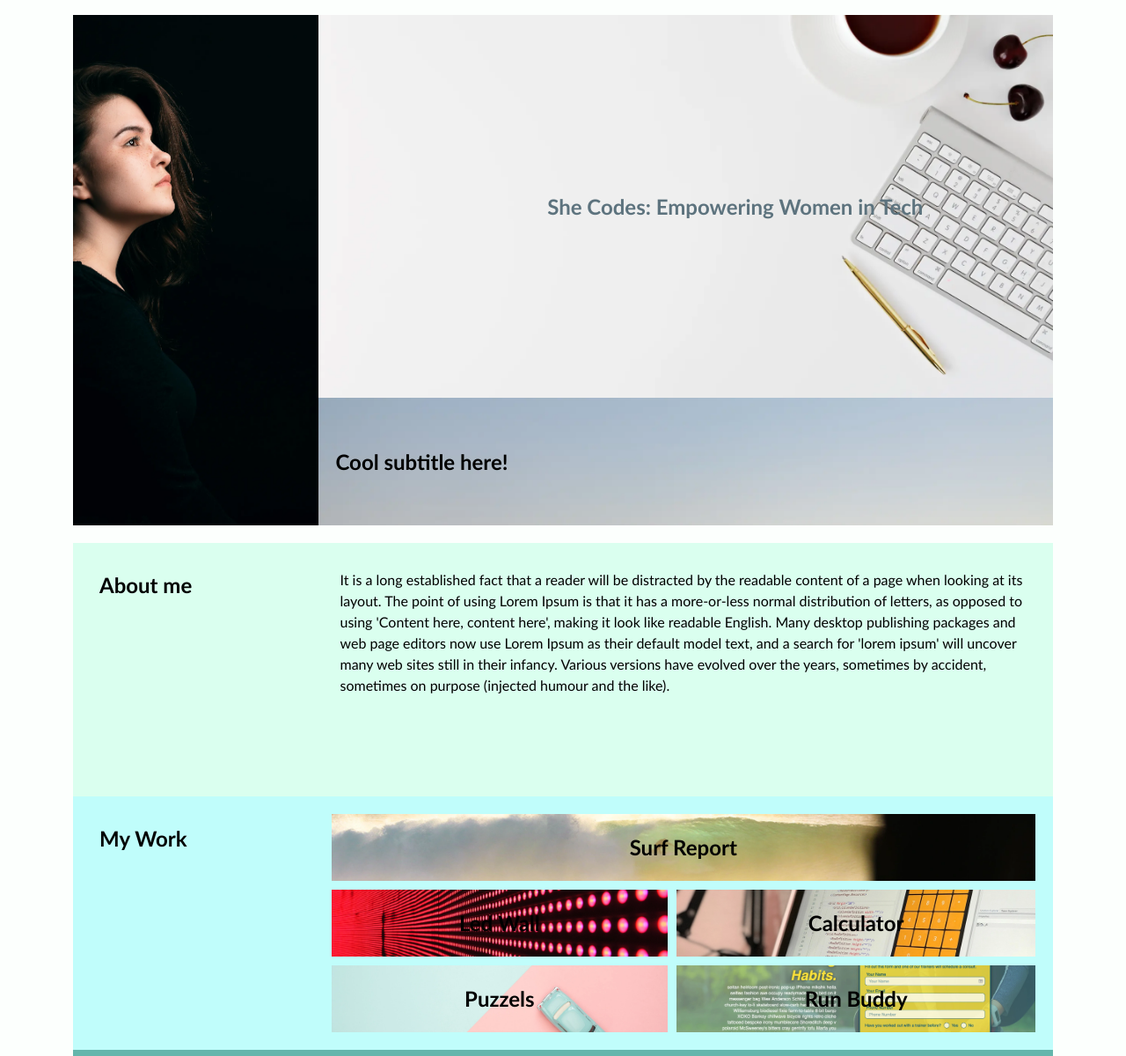
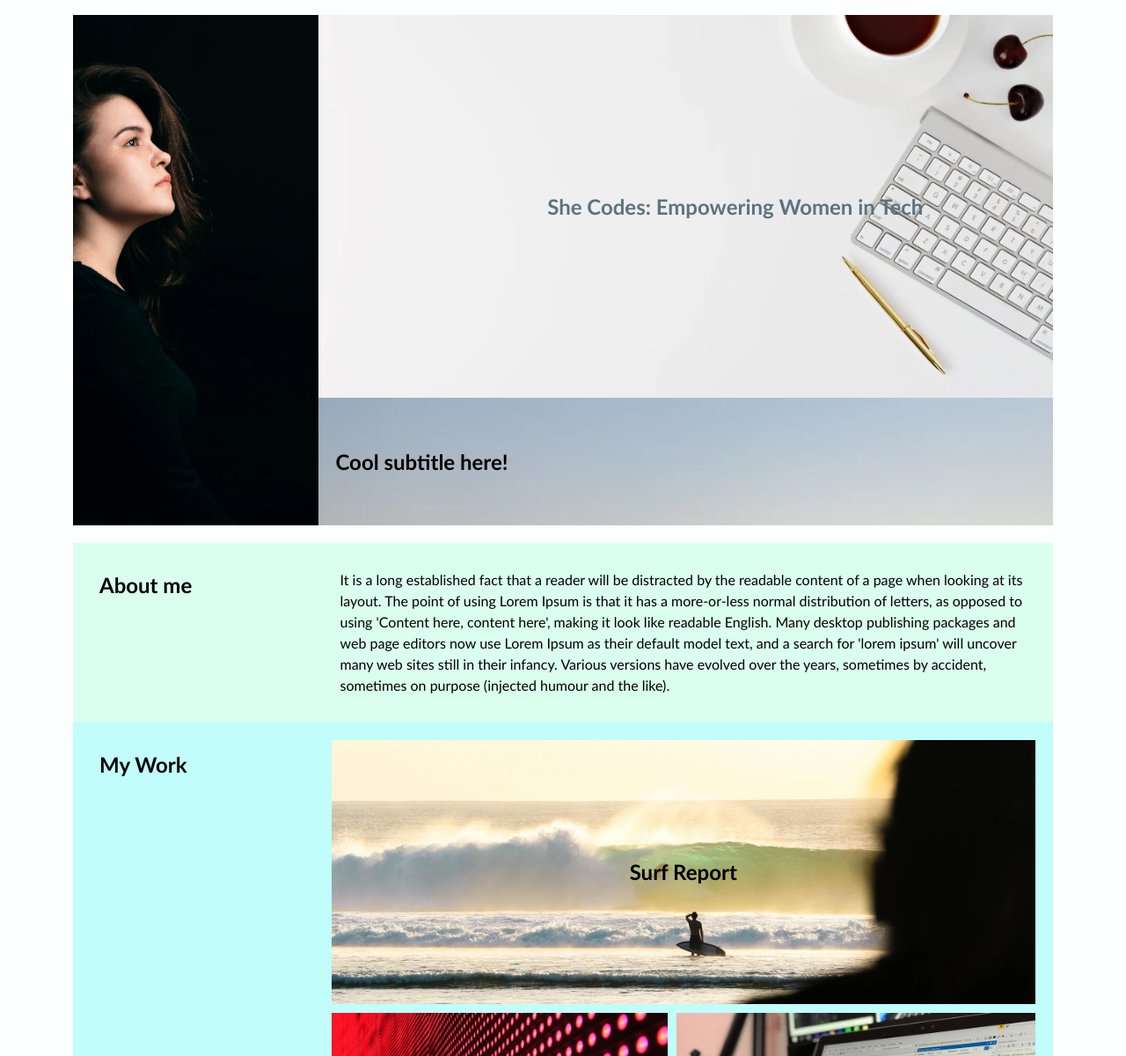
Before and after one commit to Lovunix/Challenge2, a plain HTML site: page index.html in a window 1280 px wide. Shown: the part 99-1299 px from the top of the page at 88% size. Drawn offline with Linux system fonts and the light colour scheme.

Commit message:
fix subgrid

```diff
--- a/css/style.css
+++ b/css/style.css
@@ -1,3 +1,5 @@
+/* Global Variables */
+
 :root {
   --white: #FCFFFD;
   --mint:#DAFFEF;
@@ -22,6 +24,7 @@ body {
   line-height: 1.5;
 }
 
+/* Hero Banner */
 #hero-banner {
   margin: 0px 5%;
   display: grid;
@@ -67,6 +70,8 @@ body {
   font-family: var(--fonta);
 }
 
+/* navigation bar */
+
 #navBar {
   display: flex;
   flex-direction: row;
@@ -97,10 +102,11 @@ body {
   font-weight: 700;
 }
 
+/* Page wrapper main grids */
+
 #page-wrapper{
   margin: 0px 5%;
   display: grid;
-  grid-template-rows: 1fr 1fr 1fr;
   grid-template-columns: 25% 75%;
   grid-template-areas:
   "about about"
@@ -108,6 +114,7 @@ body {
   "contact contact"
   ;
 }
+/* individual grids */
 
 #about {
   grid-area: about;
@@ -127,6 +134,7 @@ body {
   "work_title WorkArea";
 }
 
+/* sub grids - for work area */
 #WorkArea {
 column-gap: 10px;
 row-gap: 10px;
@@ -174,8 +182,10 @@ align-items: center;
 display: flex;
 font-family: var(--fonta);
 justify-content: space-evenly;
+height: 300px;
 }
 
+/* sub grid contact area*/
 #contact {
   grid-area: contact;
   display: grid;
```
